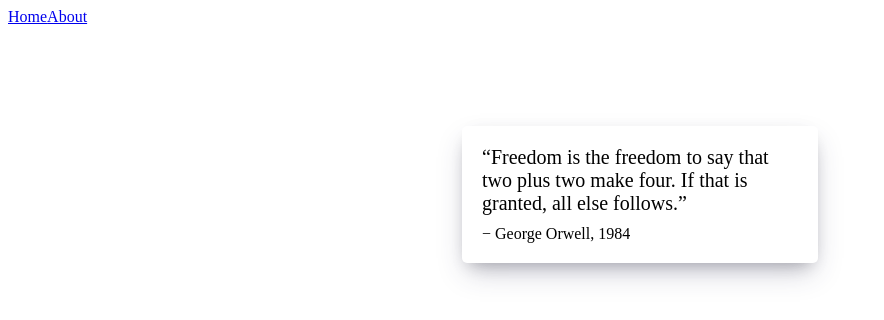
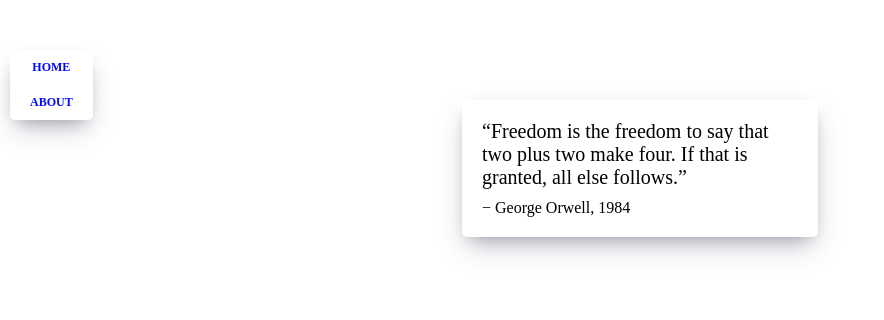
Before and after one commit to veister/movie_practice, a React (Create React App) app: page /#/about in a window 1280 px wide. Shown: the top 320 px of the page, without its empty margins (0-884 px from the left). Built offline with nearby package versions, Linux system fonts and the light colour scheme.

Commit message:
디프 완료 분석 해야함

```diff
--- a/src/components/Movie.css
+++ b/src/components/Movie.css
@@ -1,10 +1,6 @@
 .movies .movie {
-  width: 45%;
   background-color: white;
   margin-bottom: 70px;
-  display: flex;
-  align-items: flex-start;
-  justify-content: space-between;
   font-weight: 300;
   padding: 20px;
   border-radius: 5px;
@@ -13,10 +9,18 @@
     0 8px 16px -8px rgba(0, 0, 0, 0.3), 0 -6px 16px -6px rgba(0, 0, 0, 0.025);
 }
 
+.movies .movie a {
+  display: grid;
+  grid-template-columns: minmax(150px, 1fr) 2fr;
+  grid-gap: 20px;
+  text-decoration: none;
+  color: inherit;
+}
+
 .movie img {
   position: relative;
   top: -50px;
-  max-width: 180px;
+  max-width: 150px;
   width: 100%;
   margin-right: 30px;
   box-shadow: 0 30px 60px -12px rgba(50, 50, 93, 0.25),
@@ -40,6 +44,7 @@
   padding: 0;
   margin: 0;
   display: flex;
+  flex-wrap: wrap;
   margin: 5px 0px;
 }
 
--- a/src/components/Navigation.css
+++ b/src/components/Navigation.css
@@ -0,0 +1,35 @@
+.nav {
+  z-index: 1;
+  position: fixed;
+  top: 50px;
+  left: 10px;
+  display: flex;
+  flex-direction: column;
+  background-color: white;
+  padding: 10px 20px;
+  box-shadow: 0 13px 27px -5px rgba(50, 50, 93, 0.25),
+    0 8px 16px -8px rgba(0, 0, 0, 0.3), 0 -6px 16px -6px rgba(0, 0, 0, 0.025);
+  border-radius: 5px;
+}
+
+@media screen and (max-width: 1090px) {
+  .nav {
+    left: initial;
+    top: initial;
+    bottom: 0px;
+    width: 100%;
+  }
+}
+
+.nav a {
+  text-decoration: none;
+  color: #0008fc;
+  text-transform: uppercase;
+  font-size: 12px;
+  text-align: center;
+  font-weight: 600;
+}
+
+.nav a:not(:last-child) {
+  margin-bottom: 20px;
+}
--- a/src/components/Navigation.js
+++ b/src/components/Navigation.js
@@ -1,9 +1,10 @@
 import React from "react";
 import { Link } from "react-router-dom";
+import "./Navigation.css";
 
 function Navigation() {
   return (
-    <div>
+    <div className="nav">
       <Link to="/">Home</Link>
       <Link to="/about">About</Link>
     </div>
--- a/src/routes/Home.css
+++ b/src/routes/Home.css
@@ -14,11 +14,17 @@
 }
 
 .movies {
-  display: flex;
-  justify-content: space-between;
-  align-items: flex-start;
-  flex-wrap: wrap;
+  display: grid;
+  grid-template-columns: repeat(2, minmax(400px, 1fr));
+  grid-gap: 100px;
   padding: 50px;
+  width: 80%;
   padding-top: 70px;
-  width: 80%;
 }
+
+@media screen and (max-width: 1090px) {
+  .movies {
+    grid-template-columns: 1fr;
+    width: 100%;
+  }
+}
--- a/src/routes/Home.js
+++ b/src/routes/Home.js
@@ -42,7 +42,6 @@
                 genres={movie.genres}
               />
             ))}
-            console.log(movie);
           </div>
         )}
       </section>
```
